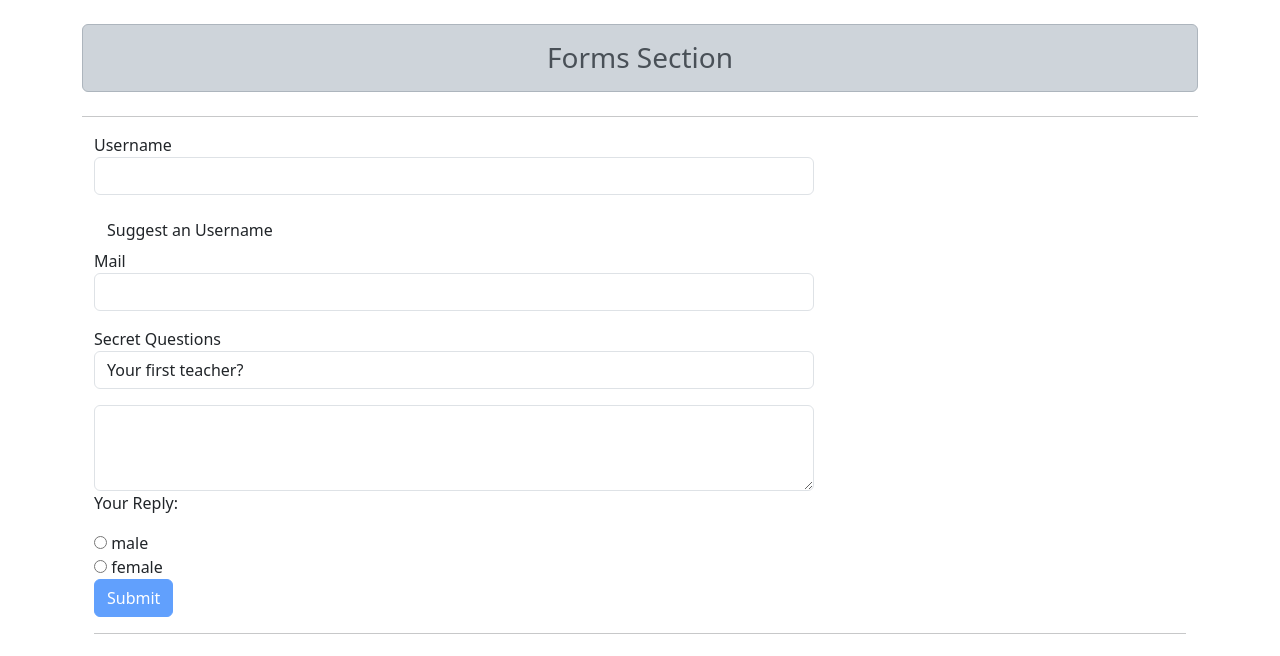
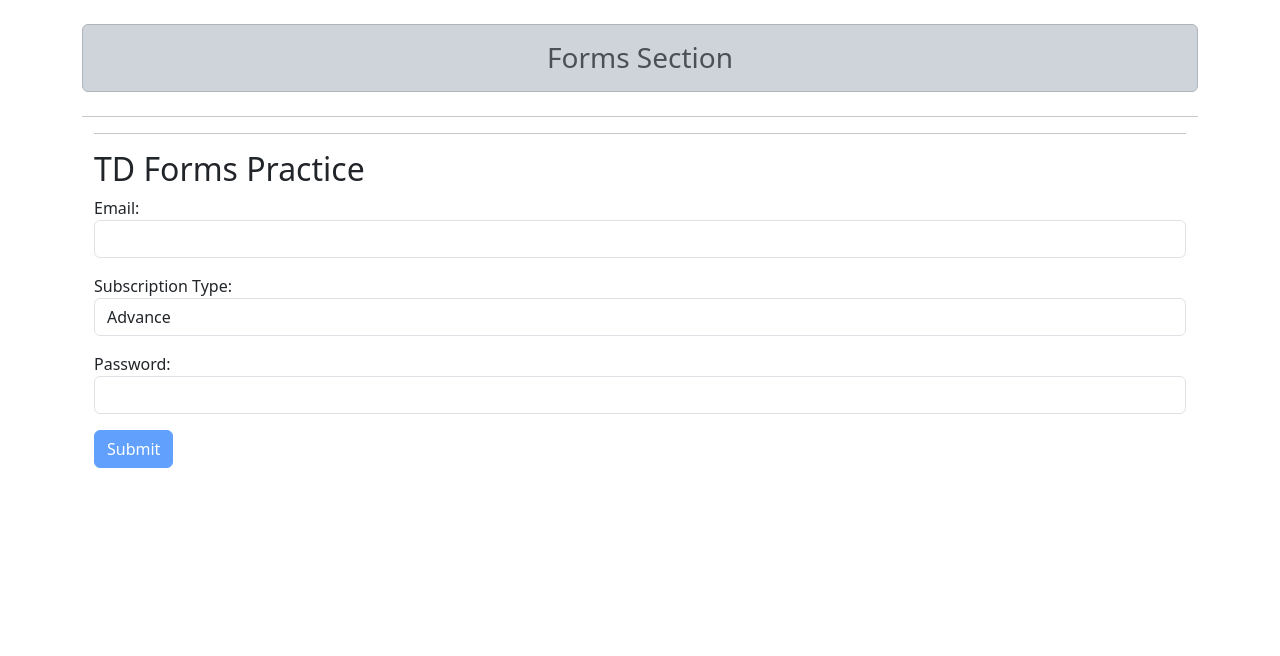
Before and after one commit to zeeshanahmad17/angular-practice, an Angular app: page / in a window 1280 px wide. Shown: the top 656 px of the page. Built offline with nearby package versions, Linux system fonts and the light colour scheme.

Commit message:
15 - forms practice - TD assignment done

```diff
--- a/src/app/app.module.ts
+++ b/src/app/app.module.ts
@@ -29,6 +29,7 @@ import { CanDeactivateGuard } from './routingPractice/servers/edit-server/can-de
 import { ErrorPageComponent } from './routingPractice/error-page/error-page.component';
 import { ServerResolver } from './routingPractice/servers/server/server-resolver.service';
 import { FormsPracticeComponent } from './forms-practice/forms-practice.component';
+import { TdformsAssignmentComponent } from './forms-practice/tdforms-assignment/tdforms-assignment.component';
 
 @NgModule({
   declarations: [
@@ -53,6 +54,7 @@ import { FormsPracticeComponent } from './forms-practice/forms-practice.componen
     NotFoundComponent,
     ErrorPageComponent,
     FormsPracticeComponent,
+    TdformsAssignmentComponent,
   ],
   imports: [BrowserModule, FormsModule, AppRoutingModule],
   providers: [
--- a/src/app/forms-practice/forms-practice.component.html
+++ b/src/app/forms-practice/forms-practice.component.html
@@ -1,8 +1,8 @@
 <div class="container">
-  <div class="row">
-    <div class="col-xs-12 col-sm-10 col-md-8 col-sm-offset-1 col-md-offset-2">
-      <!-- <form (ngSubmit)="onSubmit(f)" #f="ngForm"> -->
-      <form (ngSubmit)="onSubmit()" #f="ngForm">
+  <!-- <div class="row">
+    <div class="col-xs-12 col-sm-10 col-md-8 col-sm-offset-1 col-md-offset-2"> -->
+  <!-- <form (ngSubmit)="onSubmit(f)" #f="ngForm"> -->
+  <!-- <form (ngSubmit)="onSubmit()" #f="ngForm">
         <div id="user-data" ngModelGroup="userData">
           <div class="form-group mb-3">
             <label for="username">Username</label>
@@ -86,5 +86,8 @@
       <p>{{ user.answer }}</p>
       <p>{{ user.gender }}</p>
     </div>
-  </div>
+  </div> -->
+  <hr />
+  <h2>TD Forms Practice</h2>
+  <app-tdforms-assignment></app-tdforms-assignment>
 </div>
--- /dev/null
+++ b/src/app/forms-practice/tdforms-assignment/tdforms-assignment.component.html
@@ -0,0 +1,51 @@
+<form #f="ngForm" (ngSubmit)="onSubmit()">
+  <div class="form-group mb-3">
+    <label for="email">Email:</label>
+    <input
+      type="email"
+      id="email"
+      class="form-control"
+      ngModel
+      name="email"
+      required
+      email
+      #email="ngModel"
+    />
+    <span *ngIf="!email.valid && email.touched"
+      >*Please enter correct email</span
+    >
+  </div>
+  <div class="form-group mb-3">
+    <label for="subscription">Subscription Type:</label>
+    <select
+      name="subscription"
+      [ngModel]="selectedSubscription"
+      class="form-control"
+    >
+      <option *ngFor="let subs of subscription" [value]="subs">
+        {{ subs }}
+      </option>
+    </select>
+  </div>
+  <div class="form-group mb-3">
+    <label for="password">Password:</label>
+    <input
+      type="password"
+      id="password"
+      class="form-control"
+      ngModel
+      name="password"
+      required
+      password
+      #password="ngModel"
+    />
+    <span *ngIf="!password.valid && password.touched"
+      >*Please enter correct password</span
+    >
+  </div>
+
+  <p *ngIf="!f.valid && f.touched">Form is invalid</p>
+  <button class="btn btn-primary" type="submit" [disabled]="!f.valid">
+    Submit
+  </button>
+</form>
--- /dev/null
+++ b/src/app/forms-practice/tdforms-assignment/tdforms-assignment.component.ts
@@ -0,0 +1,18 @@
+import { Component, ViewChild } from '@angular/core';
+import { NgForm } from '@angular/forms';
+
+@Component({
+  selector: 'app-tdforms-assignment',
+  templateUrl: './tdforms-assignment.component.html',
+  styleUrls: ['./tdforms-assignment.component.css'],
+})
+export class TdformsAssignmentComponent {
+  @ViewChild('f') assignmentForm: NgForm;
+  email: string;
+  subscription: string[] = ['Basic', 'Advance', 'Pro'];
+  selectedSubscription: string = 'Advance';
+
+  onSubmit() {
+    console.log(this.assignmentForm.value);
+  }
+}
```
Also changed, not shown: src/app/forms-practice/tdforms-assignment/tdforms-assignment.component.css (added), 1 other file (tests, documents, lock files or other folders).
